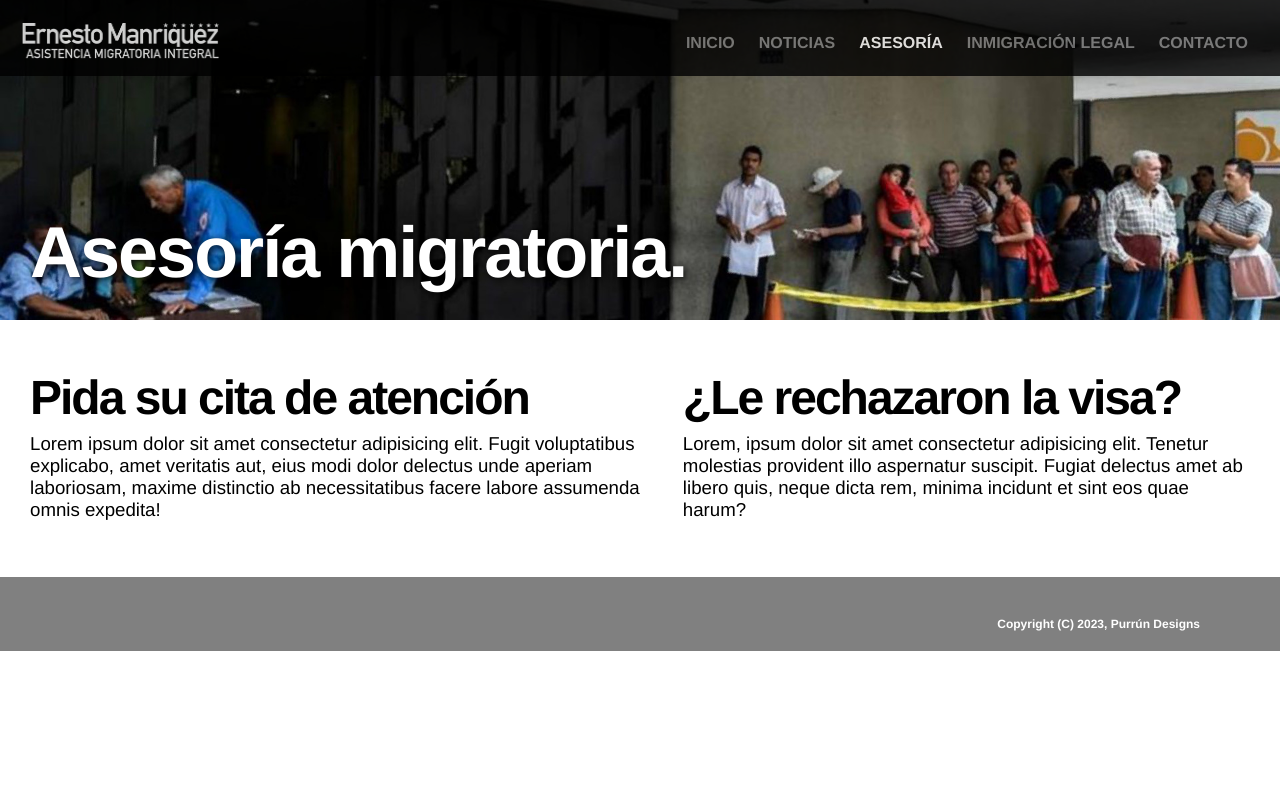
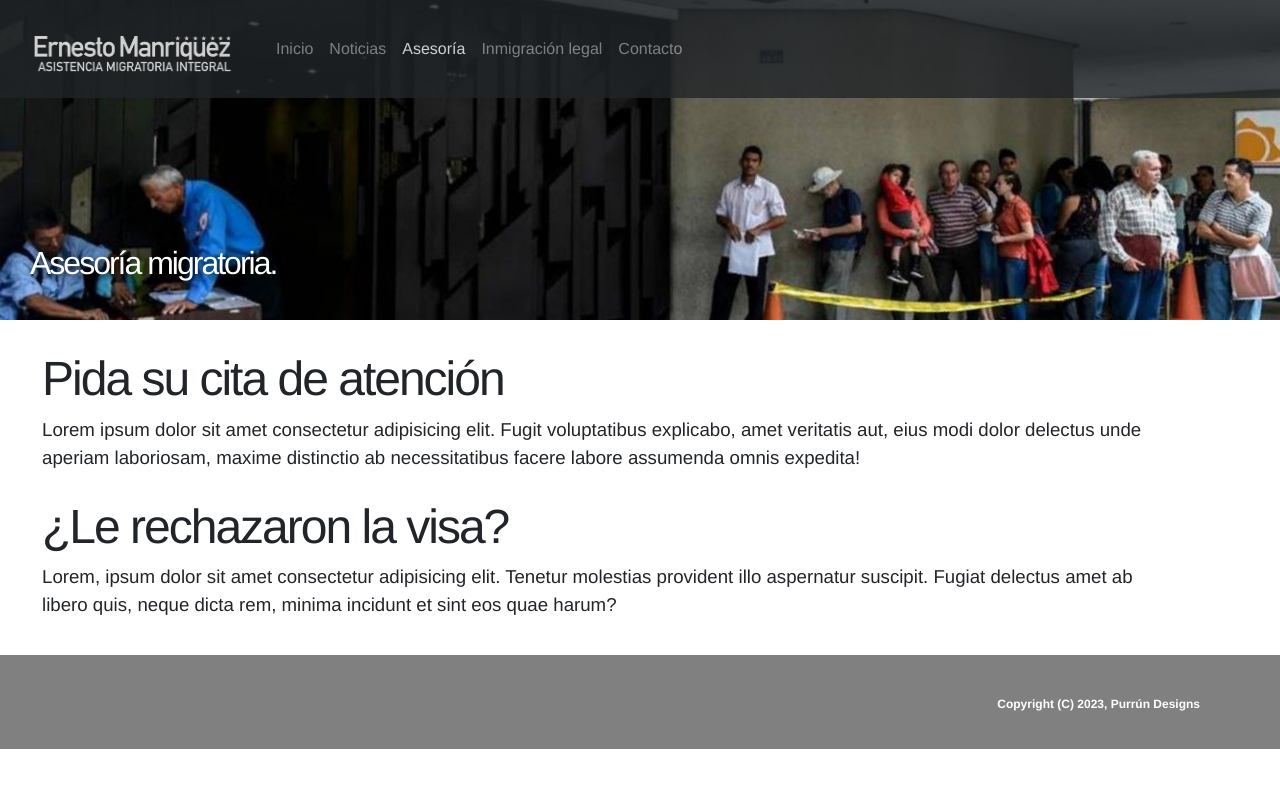
Before and after one commit to AlcioneSC/alcionesc.github.io, a plain HTML site: page pages/asesoria.html in a window 1280 px wide. Drawn offline with Linux system fonts and the light colour scheme.

Commit message:
Integracion de menu Boostrap

```diff
--- a/css/style.css
+++ b/css/style.css
@@ -41,6 +41,9 @@ header {
 
 .naviGroupElement {
     margin: 30px 12px 20px 12px;
+    text-transform: uppercase;
+    font-weight: bold;
+    color: white;
 }
 
 .naviGroupElement a {
@@ -54,11 +57,10 @@ header {
 }
 
 /*  Principal: contenido ----------------------
-    Se aplica a la etiqueta main un estilo inmediato de flexbox columna */
-main {
-    display: flex;
-    flex-direction: column;
-}
+    Ya no vamos a aplicar a la etiqueta main un estilo inmediato de flexbox columna.
+    Esta función se la vamos a dejar a Bootstrap
+    */
+
 
 /*  imageStack: un slideshow de 5 fotos de portada.
     Dentro de estos comentarios está la definición del div principal,
@@ -168,7 +170,9 @@ main {
 
 .mainText {
     position: relative;
-    display: flex;
+    /*  Vamos a sacar la definición de flex y grid de aquí, ahora que estamos usando Bootstrap
+        display: flex;
+        */
     margin: 30px;
 }
 
--- a/pages/asesoria.html
+++ b/pages/asesoria.html
@@ -4,24 +4,34 @@
     <meta charset="UTF-8">
     <meta http-equiv="X-UA-Compatible" content="IE=edge">
     <meta name="viewport" content="width=device-width, initial-scale=1.0">
+    <!-- Enlace a Bootstrap -->
+    <link rel="stylesheet" href="../css/bootstrap.min.css">
     <link rel="stylesheet" href="../css/style.css">
     <title>Asistencia Migratoria Integral</title>
 </head>
 <body>
     <header>
-        <div class="naviGroup">
-            <div class="naviLogo">
-                <img src="../img/logo.png" alt="">
+        <nav class="naviGroup navbar navbar-expand-lg navbar-dark bg-dark">
+            <div class="container-fluid">
+                <div class="naviLogo navbar-brand">
+                    <img src="../img/logo.png" alt="">
+                </div>
+                <button class="navbar-toggler" type="button" data-bs-toggle="collapse" data-bs-target="#naviBar" aria-controls="naviBar" aria-expanded="false" aria-label="Navegaci&oacute;n">
+                    <span class="navbar-toggler-icon"></span>
+                </button>
+                <div class="collapse navbar-collapse" id="naviBar">
+                    <!-- Cambio recomendado por Bootstrap. Prescindimos de la lista
+                        desordenada y la reemplazamos por clases Bootstrap -->
+                    <div class="navbar-nav">
+                        <a href="../index.html" class="nav-item nav-link">Inicio</a>
+                        <a href="../pages/noticias.html" class="nav-item nav-link">Noticias</a>
+                        <a href="#" class="nav-item nav-link active">Asesor&iacute;a</a>
+                        <a href="../pages/inmigracion.html" class="nav-item nav-link">Inmigraci&oacute;n legal</a>
+                        <a href="../pages/contacto.html" class="nav-item nav-link">Contacto</a>
+                    </ul>
+                </div>
             </div>
-            <p>&nbsp;</p>
-            <ul>
-                <li class="naviGroupElement"><a href="../index.html">Inicio</a></li>
-                <li class="naviGroupElement"><a href="../pages/noticias.html">Noticias</a></li>
-                <li class="naviGroupElement">Asesor&iacute;a</li>
-                <li class="naviGroupElement"><a href="../pages/inmigracion.html">Inmigraci&oacute;n legal</a></li>
-                <li class="naviGroupElement"><a href="../pages/contacto.html">Contacto</a></li>
-            </ul>
-        </div>
+        </nav>
     </header>
 
     <main>
@@ -32,12 +42,12 @@
             </div>
         </div>
 
-        <div class="mainText">
-            <div class="mainParagraph">
+        <div class="mainText container">
+            <div class="mainParagraph row">
                 <h3>Pida su cita de atención</h3>
                 <p>Lorem ipsum dolor sit amet consectetur adipisicing elit. Fugit voluptatibus explicabo, amet veritatis aut, eius modi dolor delectus unde aperiam laboriosam, maxime distinctio ab necessitatibus facere labore assumenda omnis expedita!</p>
             </div>
-            <div class="mainParagraph">
+            <div class="mainParagraph row">
                 <h3>&iquest;Le rechazaron la visa?</h3>
                 <p>Lorem, ipsum dolor sit amet consectetur adipisicing elit. Tenetur molestias provident illo aspernatur suscipit. Fugiat delectus amet ab libero quis, neque dicta rem, minima incidunt et sint eos quae harum?</p>
             </div>
@@ -49,5 +59,8 @@
             <p>Copyright (C) 2023, Purr&uacute;n Designs</p>
         </div>
     </footer>
+
+    <script src=”https://cdn.jsdelivr.net/npm/popper.js@1.16.0/dist/umd/popper.min.js” integrity=”sha384-Q6E9RHvbIyZFJoft+2mJbHaEWldlvI9IOYy5n3zV9zzTtmI3UksdQRVvoxMfooAo” crossorigin=”anonymous”></script>
+    <script src="../js/bootstrap.min.js"></script>
 </body>
 </html>
```
Also changed, not shown: index.html (+26 -14 lines), pages/contacto.html (+26 -13 lines), pages/inmigracion.html (+26 -13 lines), pages/noticias.html (+26 -13 lines).
